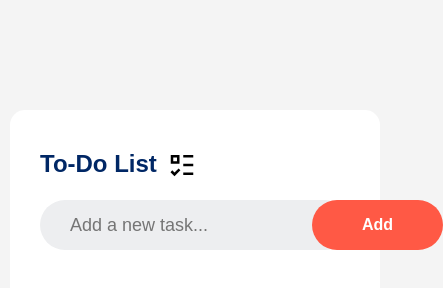
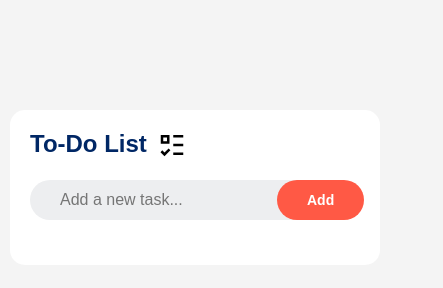
Before and after one commit to the7ven/To-Do-List, a plain HTML site: page index.html in a window 390 px wide. Shown: the whole page, 443 px wide, since content can reach past the window. Drawn offline with Linux system fonts and the light colour scheme.

Commit message:
mediaquerie

```diff
--- a/styles.css
+++ b/styles.css
@@ -130,3 +130,28 @@ ul li span:hover{
     background: #ff5945;
     color: #fff;
 }
+
+
+@media (max-width: 600px) {
+    .todo-app {
+        padding: 20px;
+    }
+
+    .todo-app h2 {
+        font-size: 24px;
+    }
+
+    input {
+        font-size: 16px;
+    }
+
+    button {
+        padding: 12px 30px;
+        font-size: 14px;
+    }
+
+    ul li {
+        font-size: 16px;
+        padding: 10px 8px 10px 50px;
+    }
+}
```
